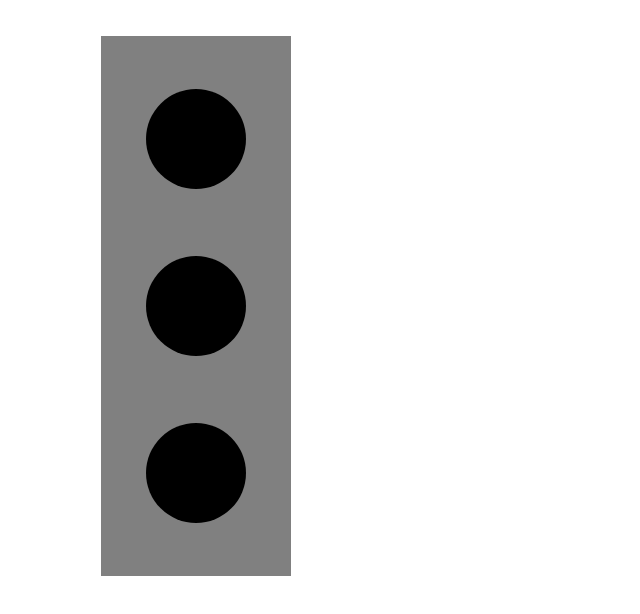
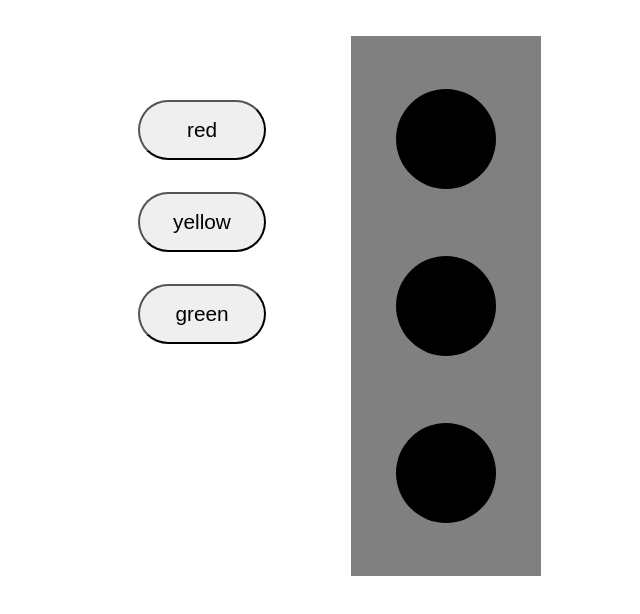
Before and after one commit to manish-bhandari2208/traffic-light, a plain HTML site: page index.html in a window 1280 px wide. Shown: the whole page, without its empty margins (438-1078 px from the left). Drawn offline with Linux system fonts and the light colour scheme.

Commit message:
Update style.css

```diff
--- a/style.css
+++ b/style.css
@@ -18,7 +18,7 @@
     position: absolute;
     top: 16px;
 
-    right: 531px;
+    right: 281px;
 
 
     height:500px;
```
